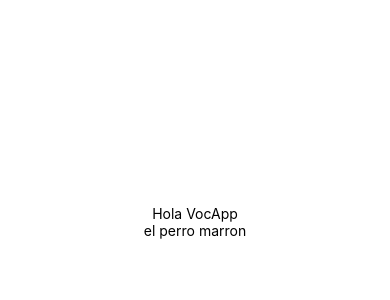
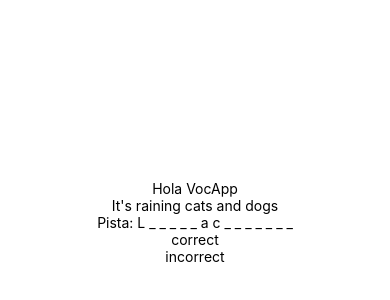
Before and after one commit to Dirac2022/VocApp, a React Native app in the folder mobile/: screen / in a window 390 px wide. Shown: the part 200-500 px from the top of the page. Built offline with nearby package versions, Linux system fonts and the light colour scheme.

Commit message:
feat(domain): checkAnswer y buildHint con resultado de intento tipado

```diff
--- a/mobile/App.tsx
+++ b/mobile/App.tsx
@@ -1,12 +1,29 @@
 import { StatusBar } from 'expo-status-bar';
 import { StyleSheet, Text, View } from 'react-native';
-import { normalize } from './src/domain/normalize';
+import { buildHint, checkAnswer } from './src/domain/answer';
+import { Phrase } from './src/domain/types';
+
 
 export default function App() {
+
+  const sample: Phrase = {
+    id: 'demo-1',
+    lang: 'en',
+    text: "It's raining cats and dogs",
+    createdAt: '2026-09-22T00:00:00.000Z',
+    updatedAt: '2026-09-22T00:00:00.000Z',
+    translations: [
+      { id: 'demo-t1', phraseId: 'demo-1', lang: 'es', text: 'Llueve a cántaros', createdAt: '2026-09-22T00:00:00.000Z' },
+      { id: 'demo-t2', phraseId: 'demo-1', lang: 'es', text: 'Esta lloviendo muchísimo', createdAt: '2026-09-22T00:00:00.000Z' },
+    ],
+  };
   return (
     <View style={styles.container}>
       <Text>Hola VocApp</Text>
-      <Text>{normalize(' ¡El Perro Marrón! ')}</Text>
+      <Text>{sample.text}</Text>
+      <Text>Pista: {buildHint(sample)}</Text>
+      <Text>{checkAnswer(sample, 'llueve a cantaros.', false).outcome}</Text>
+      <Text>{checkAnswer(sample, 'llueve mucho', true).outcome}</Text>
       <StatusBar style="auto" />
     </View>
   );
--- /dev/null
+++ b/mobile/src/domain/answer.ts
@@ -0,0 +1,54 @@
+import { Phrase, Translation } from './types';
+import { normalize } from './normalize';
+
+/** Resultado de un intento. */
+export type AttemptOutcome = 'correct' | 'incorrect' | 'correct_with_hint' | 'revealed';
+
+export interface CheckResult {
+    outcome: AttemptOutcome;
+    /** La traduccion que coincidio, o null si ninguna */
+    matched: Translation | null;
+}
+
+/**
+ * Compara la respuesta del usuario con las traducciones de la frase.
+ * La comparacion es sobre texto normalizado
+ */
+export function checkAnswer(phrase: Phrase, answer: string, usedHint: boolean): CheckResult {
+    const wanted = normalize(answer);
+
+    if (wanted === '') {
+        return { outcome: 'incorrect', matched: null };
+    }
+
+    const matched = phrase.translations.find((t) => normalize(t.text) === wanted);
+
+    if (matched === undefined) {
+        return { outcome: 'incorrect', matched: null };
+    }
+
+    return { outcome: usedHint ? 'correct_with_hint' : 'correct', matched };
+}
+
+/**
+ * Pista a partir de la traduccion mas corta: primera letra de cada palabra
+ * y un guion bajo por cada letra restante. "perro" -> "p _ _ _ _"
+ */
+export function buildHint(phrase: Phrase): string {
+    if (phrase.translations.length === 0) {
+        return ''
+    }
+
+    let shortest = phrase.translations[0];
+    for (const t of phrase.translations) {
+        if (t.text.length < shortest.text.length) {
+            shortest = t;
+        }
+    }
+
+    return shortest.text
+        .trim()
+        .split(/\s+/)
+        .map((word) => word[0] + ' _'.repeat(word.length - 1))
+        .join(' ');
+}
```
